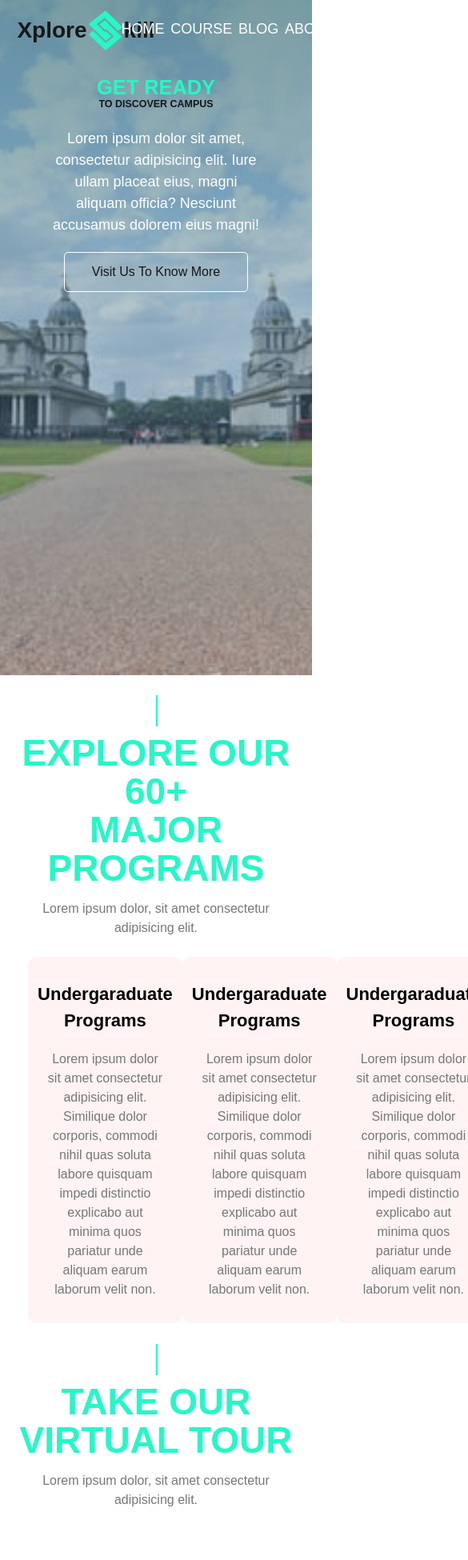
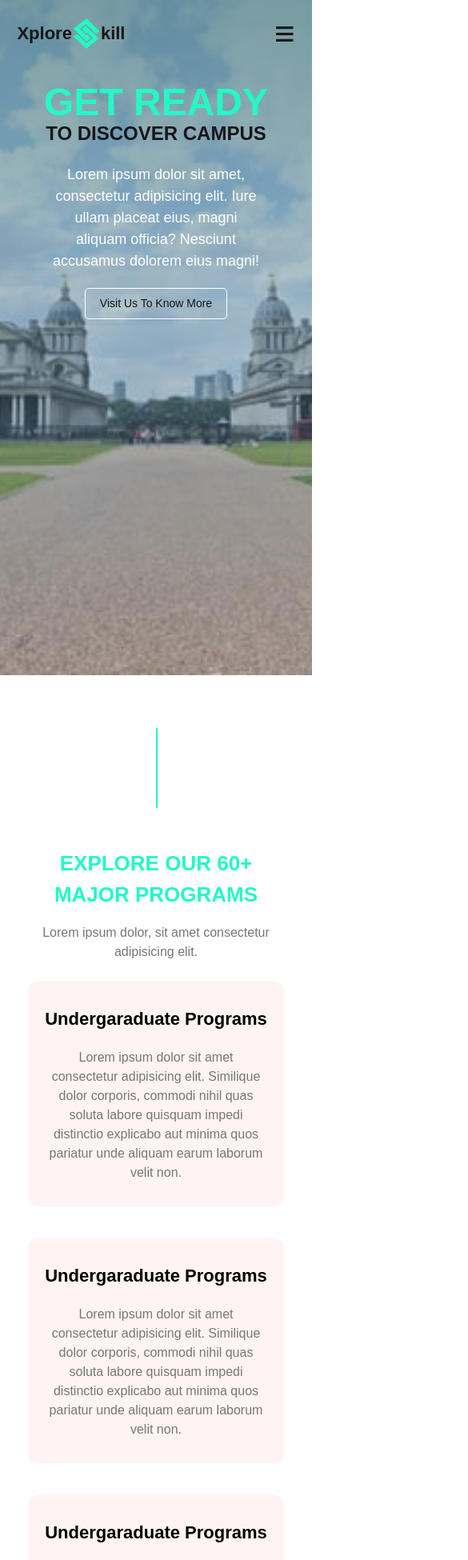
Before and after one commit to Syed-Khizar-k/my-tsx, a Next.js app: page / in a window 390 px wide. Shown: the top 1950 px of the page at 80% size, 585 px wide, since content can reach past the window. Built offline with nearby package versions, Linux system fonts and the light colour scheme.

Commit message:
sec commit

```diff
--- a/src/app/about.tsx
+++ b/src/app/about.tsx
@@ -3,7 +3,10 @@ export const aboutPage = () => {
   return (
     <div>
       <Navbar></Navbar>
-      <h1>this is about page</h1>
+      <h1 className="text-[48px] text-lime font-[900]">
+        welcome to our about page
+      </h1>
+      <p>this is about page of the website </p>
     </div>
   );
 };
--- a/src/app/page.tsx
+++ b/src/app/page.tsx
@@ -1,47 +1,49 @@
 import Image from "next/image";
 import { Navbar } from "@/components/navbar";
 import { Footer } from "@/components/footer";
-
-import Link from "next/link";
 
 import { FaStar, FaStarHalfAlt } from "react-icons/fa";
 
 export default function Home() {
   return (
     <main className="bg-white">
+      {/*header section */}
       <section className="header h-[100vh] bg-[linear-gradient(rgba(81,126,134,0.77),rgba(148,159,223,0.1)),url('/banner1.png')]  bg-center  bg-cover px-[5.5vw] py-[2.3vw] relative">
         {/* navbar of the page*/}
         <Navbar />
+
         <div className="header-text text-center relative top-[8vw]">
-          <h1 className="text-[6.5vw] font-extrabold text-lime leading-[0.9]">
+          <h1 className="md:text-[6.5vw] text-[48px] font-extrabold text-lime leading-[0.9]">
             GET READY
           </h1>
-          <h2 className="text-[3.2vw] font-extrabold ">TO DISCOVER CAMPUS</h2>
+          <h2 className="md:text-[3.2vw] text-[24px] font-extrabold ">
+            TO DISCOVER CAMPUS
+          </h2>
           <p className="text-[18px] text-[#ffff] px-[10vw] py-[20px]">
             Lorem ipsum dolor sit amet, consectetur adipisicing elit. Iure ullam
             placeat eius, magni aliquam officia? Nesciunt accusamus dolorem eius
             magni!
           </p>
-          <button className="border border-white px-[34px] py-[12px] rounded-[5px] hover:bg-lime transition duration-1000">
+          <button className="border border-white md:px-[34px] px-[18px] md:py-[12px] py-[8px] rounded-[5px] hover:bg-lime transition duration-1000 text-[14px] md:text-[16px]">
             Visit Us To Know More
           </button>
         </div>
       </section>
       {/* //courses section : */}
       <section className="courses pt-[4vw]">
-        <div className="empty-boxes px-[5.5vw] py-[2.3vw] flex justify-between w-[100%] ">
-          <div className="w-[50%]   border-lime p-[5vw]"></div>
-          <div className=" w-[50%] border-l-2 border-lime p-[5vw]"></div>
+        <div className="empty-boxes md:px-[5.5vw] px-[5.5vw] md:py-[2.3vw] py-[50px] flex justify-between w-[100%]  ">
+          <div className="w-[50%] h-[100px]  border-lime p-[5vw]"></div>
+          <div className=" w-[50%] h-[100px]  border-l-2 border-lime p-[5vw]"></div>
         </div>
-        <h1 className="heading text-lime text-[46px] font-[900] uppercase  text-center leading-[3rem]">
+        <h1 className="heading text-lime md:text-[46px] text-[26px] font-[900] uppercase  text-center md:leading-[3rem]">
           explore our 60+ <br /> major programs
         </h1>
-        <p className="text-center text-grey p-[15px]">
+        <p className="text-center text-grey p-[16px]">
           Lorem ipsum dolor, sit amet consectetur adipisicing elit.
         </p>
         {/* cards */}
-        <div className="cards flex justify-between px-[9vw] py-[2.3vw] ">
-          <div className="card w-[330px] px-[12px] py-[20px] bg-pinkish rounded-xl hover:shadow-custom  transition-shadow duration:1000">
+        <div className="cards flex flex-wrap justify-center gap-[40px] px-[9vw] py-[2.3vw] md:flex-nowrap ">
+          <div className="card md:w-[330px] px-[12px] py-[20px] bg-pinkish rounded-xl hover:shadow-custom  transition-shadow duration:1000">
             <h1 className="text-blacky text-[22px] font-[900] my-[10px] text-center">
               Undergaraduate Programs
             </h1>
@@ -53,7 +55,7 @@ export default function Home() {
             </p>
           </div>
 
-          <div className="card w-[330px] px-[12px] py-[20px] bg-pinkish rounded-xl hover:shadow-custom  transition-shadow duration:3000">
+          <div className="card md:w-[330px] px-[12px] py-[20px] bg-pinkish rounded-xl hover:shadow-custom  transition-shadow duration:3000">
             <h1 className="text-blacky text-[22px] font-[900] my-[10px] text-center">
               Undergaraduate Programs
             </h1>
@@ -65,7 +67,7 @@ export default function Home() {
             </p>
           </div>
 
-          <div className="card w-[330px] px-[12px] py-[20px] bg-pinkish rounded-xl hover:shadow-custom  transition-shadow duration:3000">
+          <div className="card md:w-[330px] px-[12px] py-[20px] bg-pinkish rounded-xl hover:shadow-custom  transition-shadow duration:3000">
             <h1 className="text-blacky text-[22px] font-[900] my-[10px] text-center">
               Undergaraduate Programs
             </h1>
@@ -78,43 +80,44 @@ export default function Home() {
           </div>
         </div>
       </section>
+
       {/* //places section : */}
-
       <section className="places px-[5.5vw] py-[2.3vw]">
-        <div className="empty-boxes px-[5.5vw] py-[2.3vw] flex justify-between w-[100%] ">
-          <div className="w-[50%]   border-lime p-[5vw]"></div>
-          <div className=" w-[50%] border-l-2 border-lime p-[5vw]"></div>
+        <div className="empty-boxes md:px-[5.5vw] px-[7vw] md:py-[2.3vw] py-[5vw] flex justify-between w-[100%] ">
+          <div className="w-[50%] h-[100px]  border-lime p-[5vw]"></div>
+          <div className=" w-[50%] h-[100px]  border-l-2 border-lime p-[5vw]"></div>
         </div>
-        <h1 className="heading text-lime text-[46px] font-[900] uppercase  text-center leading-[3rem]">
+        <h1 className="heading text-lime md:text-[46px] text-[26px] font-[900] uppercase  text-center leading-[3rem]">
           take our virtual tour
         </h1>
-        <p className="text-center text-grey p-[15px]">
+        <p className="text-center text-grey p-[16px]">
           Lorem ipsum dolor, sit amet consectetur adipisicing elit.
         </p>
         {/* images cards : */}
-        <div className="images-cards px-[5vw] py-[2.3vw] flex justify-between pt-[50px]">
-          <div className="card w-[340px] h-[230px] relative bg-cover bg-[url('/Campus1.png')] rounded-xl"></div>
+        <div className="images-cards px-[5vw] py-[2.3vw] flex flex-wrap md:flex-nowrap justify-center gap-[20px] pt-[50px]">
+          <div className="card md:w-[340px] w-full h-[230px] relative bg-cover bg-[url('/Campus1.png')] rounded-xl"></div>
 
-          <div className="card w-[340px] h-[230px] relative bg-cover bg-[url('/Campus2.png')] rounded-xl"></div>
+          <div className="card md:w-[340px] w-full h-[230px] relative bg-cover bg-[url('/Campus2.png')] rounded-xl"></div>
 
-          <div className="card w-[340px] h-[230px] relative bg-cover bg-[url('/Campus3.png')] rounded-xl"></div>
+          <div className="md:w-[340px] w-full h-[230px] relative bg-cover bg-[url('/Campus3.png')] rounded-xl"></div>
         </div>
       </section>
+
       {/* Facilities : */}
       <section className="facilities px-[5.5vw] py-[2.3vw]">
-        <div className="empty-boxes px-[5.5vw] py-[2.3vw] flex justify-between w-[100%] ">
-          <div className="w-[50%]   border-lime p-[5vw]"></div>
-          <div className=" w-[50%] border-l-2 border-lime p-[5vw]"></div>
+        <div className="empty-boxes md:px-[5.5vw] md:py-[2.3vw] py-[6vw] flex justify-between w-[100%] ">
+          <div className="w-[50%]  h-[100px] border-lime p-[5vw]"></div>
+          <div className=" w-[50%] h-[100px] border-l-2 border-lime p-[5vw]"></div>
         </div>
-        <h1 className="heading text-lime text-[46px] font-[900] uppercase  text-center leading-[3rem]">
+        <h1 className="heading text-lime md:text-[46px] text-[26px] font-[900] uppercase  text-center leading-[3rem]">
           Our Facilities
         </h1>
         <p className="text-center text-grey p-[15px]">
           Lorem ipsum dolor, sit amet consectetur adipisicing elit.
         </p>
         {/* Facilities cards : */}
-        <div className="images-cards px-[5vw] py-[2.3vw] flex justify-between pt-[50px]">
-          <div className="card w-[340px]  relative">
+        <div className="images-cards px-[5vw] py-[2.3vw] flex justify-center flex-wrap gap-[20px] pt-[50px] md:flex-nowrap">
+          <div className="card md:w-[340px] w-full  relative">
             <div
               className="bg-cover bg-[url('/libary.png')] w-[100%]
          h-[230px] rounded-xl hover:shadow-custom"></div>
@@ -129,7 +132,7 @@ export default function Home() {
             </div>
           </div>
 
-          <div className="card w-[340px]  relative">
+          <div className="card md:w-[340px] w-full  relative">
             <div
               className="bg-cover bg-[url('/playground.png')] w-[100%]
          h-[230px] rounded-xl hover:shadow-custom"></div>
@@ -144,7 +147,7 @@ export default function Home() {
             </div>
           </div>
 
-          <div className="card w-[340px]  relative">
+          <div className="card md:w-[340px] w-full   relative">
             <div
               className="bg-cover bg-[url('/food.png')] w-[100%]
          h-[230px] rounded-xl hover:shadow-custom"></div>
@@ -160,21 +163,22 @@ export default function Home() {
           </div>
         </div>
       </section>
+
       {/* Reviews Section */}
       <section className="reviews px-[5.5vw] py-[2.5vw]">
-        <div className="empty-boxes px-[5.5vw] py-[2.3vw] flex justify-between w-[100%] ">
-          <div className="w-[50%]   border-lime p-[5vw]"></div>
-          <div className=" w-[50%] border-l-2 border-lime p-[5vw]"></div>
+        <div className="empty-boxes px-[5.5vw] md:py-[2.3vw] py-[5vw] flex justify-between w-[100%] ">
+          <div className="w-[50%] h-[100px]  border-lime p-[5vw]"></div>
+          <div className=" w-[50%] h-[100px] border-l-2 border-lime p-[5vw]"></div>
         </div>
-        <h1 className="heading text-lime text-[46px] font-[900] uppercase  text-center leading-[3rem]">
+        <h1 className="heading text-lime md:text-[46px] text-[26px] font-[900] uppercase  text-center leading-[3rem]">
           What our Student Says
         </h1>
         <p className="text-center text-grey p-[15px]">
           Lorem ipsum dolor, sit amet consectetur adipisicing elit.
         </p>
 
-        <div className="review-cards px-[5.5vw] py-[2.3vw] flex justify-between">
-          <div className="review-card p-[25px] bg-pinkish w-[470px] flex rounded-xl">
+        <div className="review-cards px-[5.5vw] py-[2.3vw] flex justify-center gap-[20px] flex-wrap md:flex-nowrap">
+          <div className="review-card p-[25px] bg-pinkish md:w-[470px] w-full flex rounded-xl">
             <div className="photo w-[100%]">
               <img src="/user.png" alt="" className="h-[60px] w-[60px]" />
             </div>
@@ -198,7 +202,7 @@ export default function Home() {
             </div>
           </div>
 
-          <div className="review-card p-[25px] bg-pinkish w-[470px] flex rounded-xl">
+          <div className="review-card p-[25px] bg-pinkish md:w-[470px] w-full flex rounded-xl">
             <div className="photo w-[100%]">
               <img src="/user.png" alt="" className="h-[60px] w-[60px]" />
             </div>
@@ -225,9 +229,9 @@ export default function Home() {
       </section>
 
       {/*Contact Us */}
-      <section className="contact-us px-[10.5vw] py-[6.5vw] ">
-        <div className="bg-[linear-gradient(rgba(0,0,0,0.5),rgba(0,0,0,0.7)),url('/back1.png')] h-[500px] bg-center  bg-cover px-[5.5vw] py-[2.5vw] rounded-xl text-center">
-          <h1 className="uppercase text-white text-[52px] font-extrabold mt-[170px]">
+      <section className="contact-us px-[10.5vw] md:py-[8.5vw] py-[100px] ">
+        <div className="bg-[linear-gradient(rgba(0,0,0,0.5),rgba(0,0,0,0.7)),url('/back1.png')] md:h-[500px] *: bg-center  bg-cover md:px-[5.5vw] md:py-[2.5vw] py-[30%] rounded-xl text-center">
+          <h1 className="uppercase text-white md:text-[52px] font-extrabold text-[24px] md:mt-[170px] ">
             Get ready for a bright future
           </h1>
           <button className="border border-white px-[34px] py-[12px] rounded-[5px] hover:bg-lime transition duration-1000">
@@ -235,6 +239,7 @@ export default function Home() {
           </button>
         </div>
       </section>
+
       {/*footer */}
       <Footer></Footer>
     </main>
--- a/src/components/navbar.tsx
+++ b/src/components/navbar.tsx
@@ -1,52 +1,55 @@
 import Link from "next/link";
 export const Navbar = () => {
   return (
-    <nav className="navigation flex justify-between  items-center ">
+    <nav className="navigation w-full flex justify-between  items-center ">
       <a
         href="page.tsx"
-        className="text-[28px] font-extrabold flex text-center items-center">
+        className="text-[22px] sm:text-[28px] font-extrabold flex text-center items-center">
         <span> Xplore</span>
-        <img src="/LOGO.svg" alt="" className="h-[58px] w-[46px] p-[2px]" />
+        <img src="/LOGO.svg" alt="" className="h-[48px] w-[36px] p-[2px]" />
         <span>kill</span>
       </a>
       <div>
-        <ul className="flex gap-[2vw] font-medium text-[18px]">
+        <ul className="md:flex hidden gap-[2vw] font-medium text-[18px] ">
           <li>
-            <a
+            <Link
               href="#"
               className="relative text-white after:block after:h-[2px] after:bg-[#24f8c7] after:scale-x-0 hover:after:scale-x-100 after:transition-transform after:duration-300">
               HOME
-            </a>
+            </Link>
           </li>
           <li>
-            <a
+            <Link
               href="#"
               className="relative text-white after:block after:h-[2px] after:bg-[#24f8c7] after:scale-x-0 hover:after:scale-x-100 after:transition-transform after:duration-300">
               COURSE
-            </a>
+            </Link>
           </li>
           <li>
-            <a
+            <Link
               href="#"
               className="relative text-white after:block after:h-[2px] after:bg-[#24f8c7] after:scale-x-0 hover:after:scale-x-100 after:transition-transform after:duration-300">
               BLOG
-            </a>
+            </Link>
           </li>
           <li>
-            <a
-              href="#"
+            <Link
+              href="/about"
               className="relative text-white after:block after:h-[2px] after:bg-[#24f8c7] after:scale-x-0 hover:after:scale-x-100 after:transition-transform after:duration-300">
               ABOUT
-            </a>
+            </Link>
           </li>
           <li>
-            <a
+            <Link
               href="#"
               className="relative text-white after:block after:h-[2px] after:bg-[#24f8c7] after:scale-x-0 hover:after:scale-x-100 after:transition-transform after:duration-300">
               CONTACT
-            </a>
+            </Link>
           </li>
         </ul>
+        <div className="md:hidden text-[44px] items-center">
+          <a href="#">&#8801;</a>
+        </div>
       </div>
     </nav>
   );
```
Also changed, not shown: src/components/card.tsx (deleted, +0 -29 lines).
